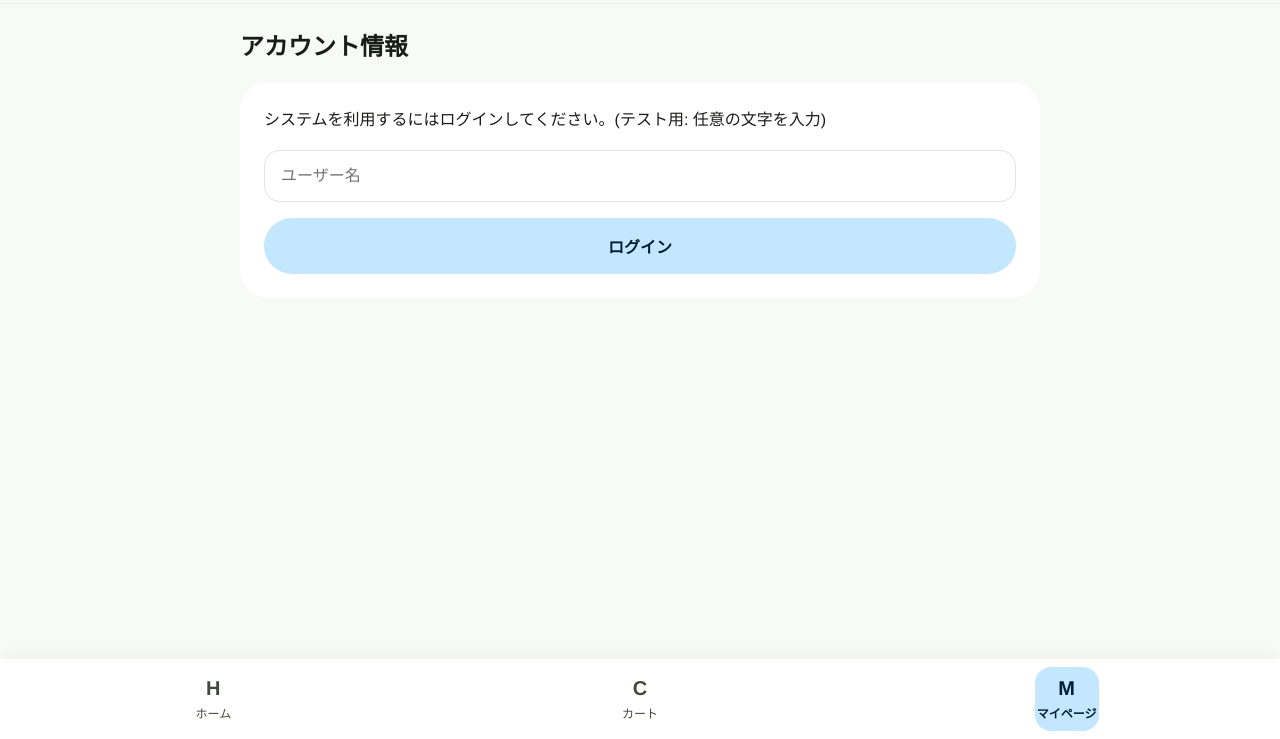
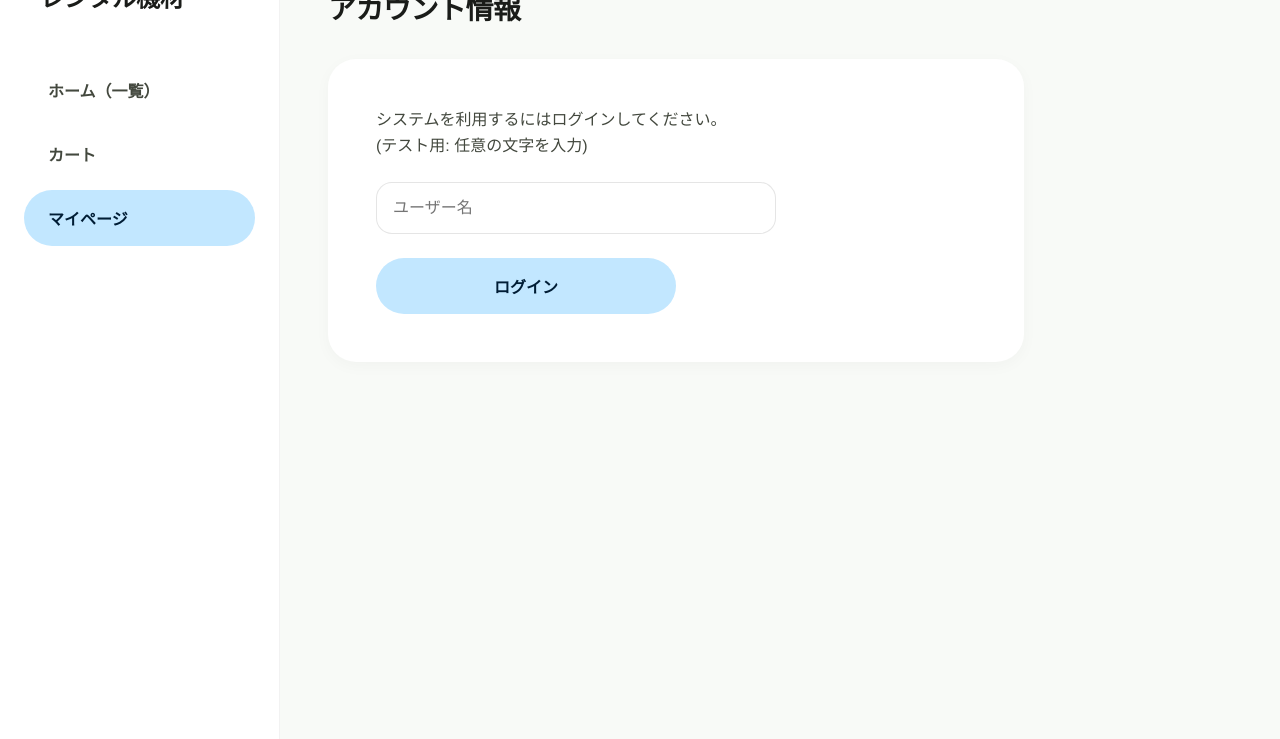
Before and after one commit to erdaosataillang/rent-urakata, a plain HTML site: page mypage.html in a window 1280 px wide. Shown: the part 61-800 px from the top of the page. Drawn offline with Linux system fonts and the light colour scheme.

Commit message:
Update mypage.html

```diff
--- a/mypage.html
+++ b/mypage.html
@@ -1,66 +1,54 @@
-
 <!DOCTYPE html>
 <html lang="ja">
 <head>
   <meta charset="UTF-8">
   <meta name="viewport" content="width=device-width, initial-scale=1.0">
   <title>マイページ</title>
+  <!-- 共通スタイルを読み込み -->
+  <link rel="stylesheet" href="common.css">
   <style>
-    :root {
-      --bg-color: #F8FAF7; --card-bg: #FFFFFF; --text-main: #1A1C19; --text-sub: #43483E;
-      --primary-container: #C2E7FF; --on-primary-container: #001D35;
-      --error-container: #FFDAD6; --on-error-container: #410002;
-      --tertiary-container: #EADDFF; --on-tertiary-container: #21005D;
-      --nav-height: 80px; --header-height: 64px;
-    }
-    body { font-family: 'Helvetica Neue', Arial, sans-serif; background-color: var(--bg-color); color: var(--text-main); margin: 0; padding: var(--header-height) 20px var(--nav-height) 20px; max-width: 800px; margin-left: auto; margin-right: auto; }
-    header { position: fixed; top: 0; left: 0; width: 100%; height: var(--header-height); background-color: var(--bg-color); display: flex; align-items: center; justify-content: center; z-index: 100; box-shadow: 0 1px 0 rgba(0,0,0,0.05); }
-    header h1 { font-size: 20px; font-weight: 800; margin: 0; }
-    .bottom-nav { position: fixed; bottom: 0; left: 0; width: 100%; height: var(--nav-height); background-color: var(--card-bg); display: flex; justify-content: space-around; align-items: center; box-shadow: 0 -2px 16px rgba(0,0,0,0.05); z-index: 100; }
-    .nav-item { display: flex; flex-direction: column; align-items: center; justify-content: center; text-decoration: none; color: var(--text-sub); width: 64px; height: 64px; border-radius: 16px; }
-    .nav-item.active { background-color: var(--primary-container); color: var(--on-primary-container); font-weight: bold; }
-    .nav-label { font-size: 12px; margin-top: 4px; }
-    .btn { width: 100%; padding: 16px; border: none; border-radius: 100px; font-size: 16px; font-weight: bold; cursor: pointer; text-align: center; }
-    .btn:active { transform: scale(0.96); }
-    .btn-primary { background-color: var(--primary-container); color: var(--on-primary-container); }
-    .btn-error { background-color: var(--error-container); color: var(--on-error-container); }
-    .login-input { width: 100%; box-sizing: border-box; padding: 16px; font-size: 16px; border: 1px solid rgba(0,0,0,0.1); border-radius: 16px; margin-bottom: 16px; outline: none; }
-    .grid-list { display: grid; grid-template-columns: repeat(auto-fill, minmax(280px, 1fr)); gap: 16px; }
-    .item-card { background-color: var(--card-bg); border-radius: 28px; padding: 24px; display: flex; flex-direction: column; justify-content: space-between; box-shadow: 0 2px 8px rgba(0,0,0,0.03); }
-    .item-category { display: inline-block; background-color: var(--bg-color); color: var(--text-sub); padding: 6px 12px; border-radius: 100px; font-size: 12px; font-weight: bold; margin-bottom: 12px; }
-    .item-name { font-size: 20px; font-weight: bold; margin: 0 0 8px 0; }
-    .empty-message { text-align: center; padding: 40px 0; color: var(--text-sub); font-weight: bold; grid-column: 1/-1; }
+    /* マイページ固有のスタイル */
+    .login-input { width: 100%; max-width: 400px; box-sizing: border-box; padding: 16px; font-size: 16px; border: 1px solid rgba(0,0,0,0.1); border-radius: 16px; margin-bottom: 24px; outline: none; display: block; }
+    .card-panel { background: var(--card-bg); padding: 48px; border-radius: 28px; box-shadow: 0 4px 16px rgba(0,0,0,0.03); max-width: 600px; }
+    .welcome-panel { background: var(--tertiary-container); color: var(--on-tertiary-container); padding: 48px; border-radius: 28px; margin-bottom: 48px; }
   </style>
 </head>
 <body>
-  <header><h1>マイページ</h1></header>
 
-  <h2 style="margin-top: 24px;">アカウント情報</h2>
+  <!-- サイドバーがここに挿入されます -->
+  <div id="sidebar-container"></div>
 
-  <div id="mypage-login-section" style="background: var(--card-bg); padding: 24px; border-radius: 28px;">
-    <p style="margin-top: 0; margin-bottom: 20px;">システムを利用するにはログインしてください。(テスト用: 任意の文字を入力)</p>
-    <input type="text" id="username-input" class="login-input" placeholder="ユーザー名">
-    <button id="login-btn" class="btn btn-primary">ログイン</button>
-  </div>
+  <!-- メインコンテンツ -->
+  <main class="main-content">
+    <h2>アカウント情報</h2>
 
-  <div id="mypage-user-section" style="display: none;">
-    <div style="background: var(--tertiary-container); color: var(--on-tertiary-container); padding: 24px; border-radius: 28px; margin-bottom: 24px;">
-      <p style="margin: 0; font-size: 14px;">ようこそ</p>
-      <h3 id="mypage-username" style="margin: 8px 0 16px 0; font-size: 24px;"></h3>
-      <button id="logout-btn" class="btn" style="background: var(--card-bg); color: var(--text-main); width: auto; padding: 10px 24px;">ログアウト</button>
+    <!-- 未ログイン時 -->
+    <div id="mypage-login-section" class="card-panel">
+      <p style="margin-top: 0; margin-bottom: 24px; color: var(--text-sub); line-height: 1.6;">システムを利用するにはログインしてください。<br>(テスト用: 任意の文字を入力)</p>
+      <input type="text" id="username-input" class="login-input" placeholder="ユーザー名">
+      <button id="login-btn" class="btn btn-primary">ログイン</button>
     </div>
 
-    <h3>現在レンタル中の機材</h3>
-    <div id="rented-items-list" class="grid-list"></div>
-  </div>
+    <!-- ログイン済み時 -->
+    <div id="mypage-user-section" style="display: none;">
+      <div class="welcome-panel">
+        <p style="margin: 0; font-size: 16px; opacity: 0.8;">ようこそ</p>
+        <h3 id="mypage-username" style="margin: 8px 0 32px 0; font-size: 36px;"></h3>
+        <button id="logout-btn" class="btn" style="background: var(--card-bg); color: var(--text-main); width: auto;">ログアウト</button>
+      </div>
 
-  <nav class="bottom-nav">
-    <a href="index.html" class="nav-item"><div style="font-size:20px; font-weight:bold;">H</div><span class="nav-label">ホーム</span></a>
-    <a href="cart.html" class="nav-item"><div style="font-size:20px; font-weight:bold;">C</div><span class="nav-label">カート</span></a>
-    <a href="mypage.html" class="nav-item active"><div style="font-size:20px; font-weight:bold;">M</div><span class="nav-label">マイページ</span></a>
-  </nav>
+      <h2>現在レンタル中の機材</h2>
+      <div id="rented-items-list" class="grid-list"></div>
+    </div>
+  </main>
 
+  <!-- 共通スクリプトを読み込み -->
+  <script src="common.js"></script>
   <script>
+    // 初期化処理とサイドバーの読み込み
+    initCommonState();
+    loadSidebar('mypage');
+
     const loginSection = document.getElementById('mypage-login-section');
     const userSection = document.getElementById('mypage-user-section');
     const usernameInput = document.getElementById('username-input');
@@ -96,7 +84,7 @@
         list.innerHTML = '';
 
         if (rented.length === 0) {
-          list.innerHTML = '<div class="empty-message">レンタルしている機材はありません。</div>';
+          list.innerHTML = '<div class="empty-message">現在レンタルしている機材はありません。</div>';
         } else {
           rented.forEach(id => {
             const item = data.find(i => i.id === id);
@@ -105,10 +93,10 @@
             div.className = "item-card";
             div.innerHTML = `
               <div>
-                <span class="item-category">${item.category}</span>
+                <span class="item-category">${item.category} / ${item.maker}</span>
                 <h3 class="item-name">${item.name}</h3>
               </div>
-              <button class="btn btn-error" style="margin-top:16px;" onclick="returnItem('${item.id}')">返却する</button>
+              <button class="btn btn-error" style="margin-top:24px; width: 100%;" onclick="returnItem('${item.id}')">返却する</button>
             `;
             list.appendChild(div);
           });
```
